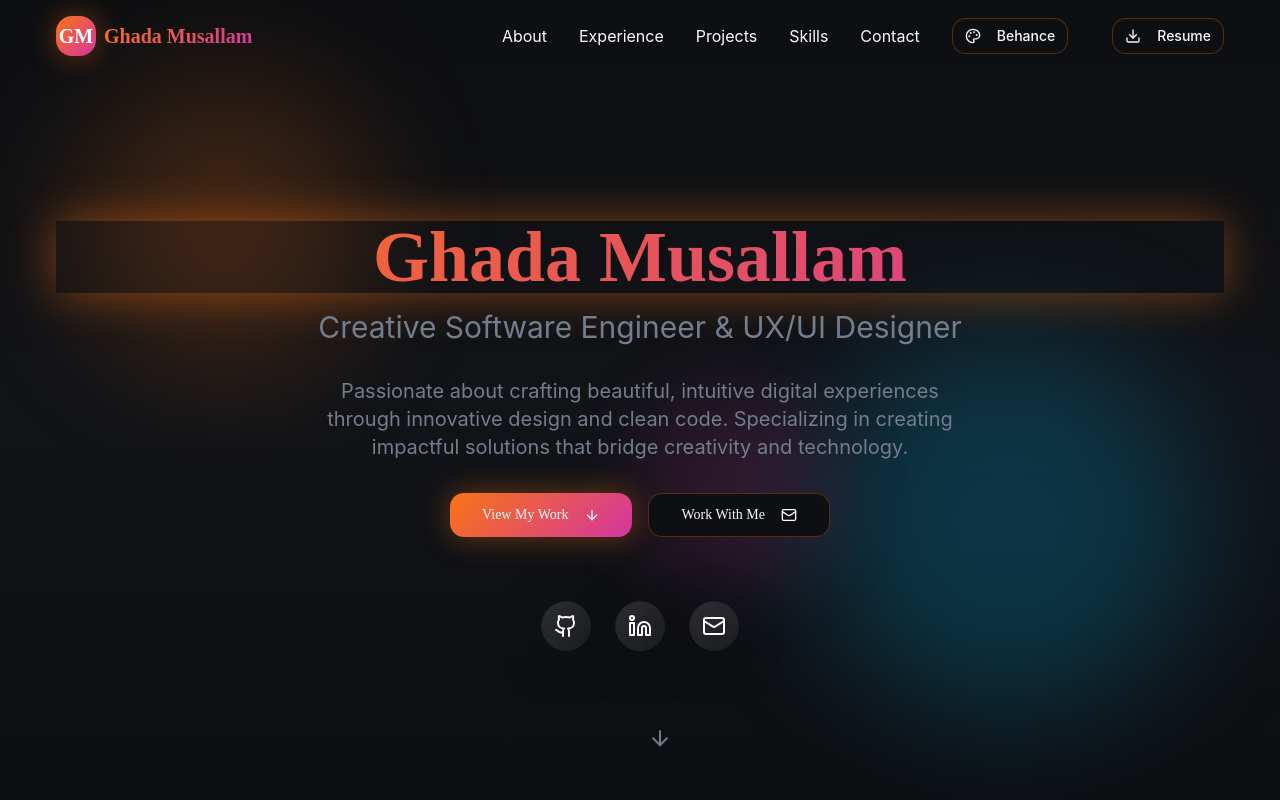
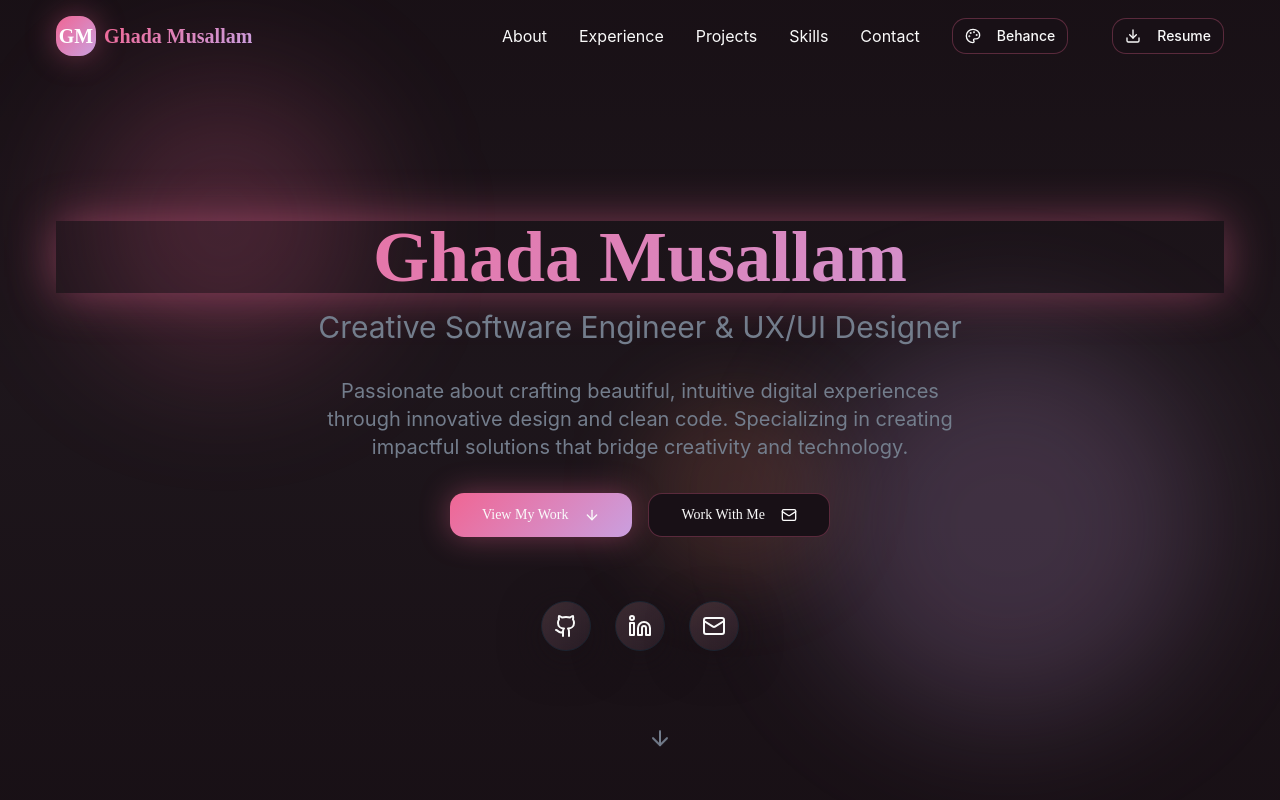
Before and after one commit to ghada901999/ghadaportfolio, a React (Vite) app: page / in a window 1280 px wide. Shown: the top 800 px of the page. Built offline with nearby package versions, Linux system fonts and the light colour scheme.

Commit message:
Refactor: Make portfolio more girly

```diff
--- a/src/index.css
+++ b/src/index.css
@@ -6,28 +6,28 @@
 
 @layer base {
   :root {
-    --background: 220 15% 6%;
-    --background-secondary: 220 15% 8%;
+    --background: 320 20% 8%;
+    --background-secondary: 315 15% 10%;
     --foreground: 0 0% 98%;
 
-    --card: 220 15% 10%;
-    --card-secondary: 220 15% 12%;
+    --card: 315 20% 12%;
+    --card-secondary: 310 15% 14%;
     --card-foreground: 0 0% 95%;
 
-    --popover: 220 15% 10%;
+    --popover: 315 20% 12%;
     --popover-foreground: 0 0% 95%;
 
-    --primary: 25 95% 53%;
-    --primary-light: 25 95% 63%;
-    --primary-dark: 25 95% 43%;
+    --primary: 340 82% 67%;
+    --primary-light: 340 82% 77%;
+    --primary-dark: 340 82% 57%;
     --primary-foreground: 0 0% 98%;
 
-    --secondary: 195 100% 50%;
-    --secondary-light: 195 100% 60%;
+    --secondary: 280 50% 75%;
+    --secondary-light: 280 50% 85%;
     --secondary-foreground: 0 0% 98%;
 
-    --accent: 320 65% 52%;
-    --accent-light: 320 65% 62%;
+    --accent: 15 90% 70%;
+    --accent-light: 15 90% 80%;
     --accent-foreground: 0 0% 98%;
 
     --muted: 217 25% 15%;
@@ -38,22 +38,22 @@
 
     --border: 217 25% 15%;
     --input: 217 25% 15%;
-    --ring: 25 95% 53%;
+    --ring: 340 82% 67%;
 
     --radius: 1rem;
 
     /* Gradients */
-    --gradient-primary: linear-gradient(135deg, hsl(25 95% 53%), hsl(320 65% 52%));
-    --gradient-accent: linear-gradient(135deg, hsl(195 100% 50%), hsl(25 95% 53%));
-    --gradient-background: linear-gradient(180deg, hsl(220 15% 6%) 0%, hsl(220 15% 8%) 50%, hsl(220 15% 6%) 100%);
-    --gradient-glass: linear-gradient(135deg, rgba(255, 255, 255, 0.12), rgba(255, 255, 255, 0.06));
-    --gradient-warm: linear-gradient(45deg, hsl(25 95% 53%) 0%, hsl(45 95% 50%) 50%, hsl(25 95% 53%) 100%);
+    --gradient-primary: linear-gradient(135deg, hsl(340 82% 67%), hsl(280 50% 75%));
+    --gradient-accent: linear-gradient(135deg, hsl(280 50% 75%), hsl(15 90% 70%));
+    --gradient-background: linear-gradient(180deg, hsl(320 20% 8%) 0%, hsl(315 15% 10%) 50%, hsl(320 20% 8%) 100%);
+    --gradient-glass: linear-gradient(135deg, rgba(255, 192, 203, 0.15), rgba(221, 160, 221, 0.08));
+    --gradient-warm: linear-gradient(45deg, hsl(340 82% 67%) 0%, hsl(15 90% 70%) 50%, hsl(340 82% 67%) 100%);
 
     /* Shadows */
-    --shadow-glow: 0 0 30px hsl(25 95% 53% / 0.4);
-    --shadow-card: 0 10px 40px hsl(220 15% 6% / 0.6);
-    --shadow-card-hover: 0 20px 80px hsl(25 95% 53% / 0.3);
-    --shadow-warm: 0 8px 32px hsl(25 95% 53% / 0.2);
+    --shadow-glow: 0 0 30px hsl(340 82% 67% / 0.4);
+    --shadow-card: 0 10px 40px hsl(320 20% 8% / 0.6);
+    --shadow-card-hover: 0 20px 80px hsl(340 82% 67% / 0.3);
+    --shadow-warm: 0 8px 32px hsl(340 82% 67% / 0.2);
 
     /* Animations */
     --transition-smooth: all 0.4s cubic-bezier(0.4, 0, 0.2, 1);
```
